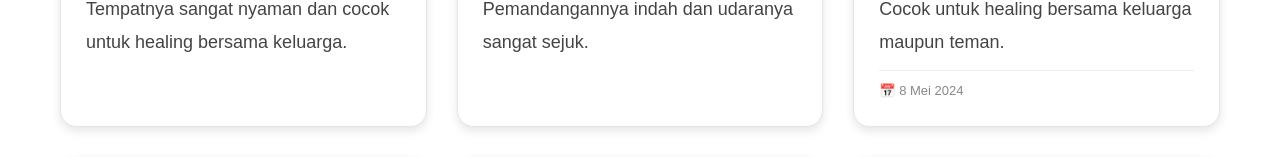
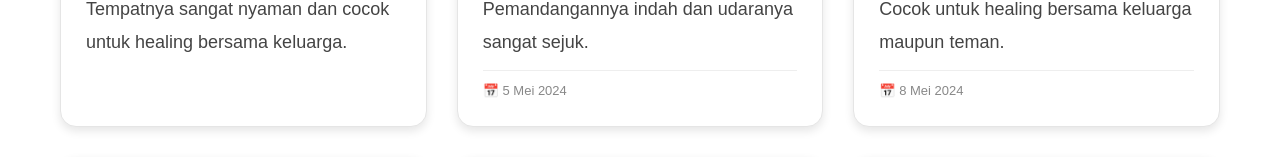
Before and after one commit to jovanakbarsetiodono-code/TI-WEB-24A-SIXTUPLE, a Next.js app in the folder my-app/: page /review in a window 1280 px wide. Shown: the part 535-692 px from the top of the page. Built offline with nearby package versions, Linux system fonts and the light colour scheme.

Commit message:
Menambahkan tanggal ulasan pengunjung ke dua

```diff
--- a/my-app/app/review/page.tsx
+++ b/my-app/app/review/page.tsx
@@ -47,6 +47,7 @@ export default function ReviewPage() {
           <p className={styles.reviewText}>
             Pemandangannya indah dan udaranya sangat sejuk.
           </p>
+          <div className={styles.reviewDate}>📅 5 Mei 2024</div>
         </div>
         <div className={styles.reviewCard}>
           <div className={styles.reviewTop}>
```
